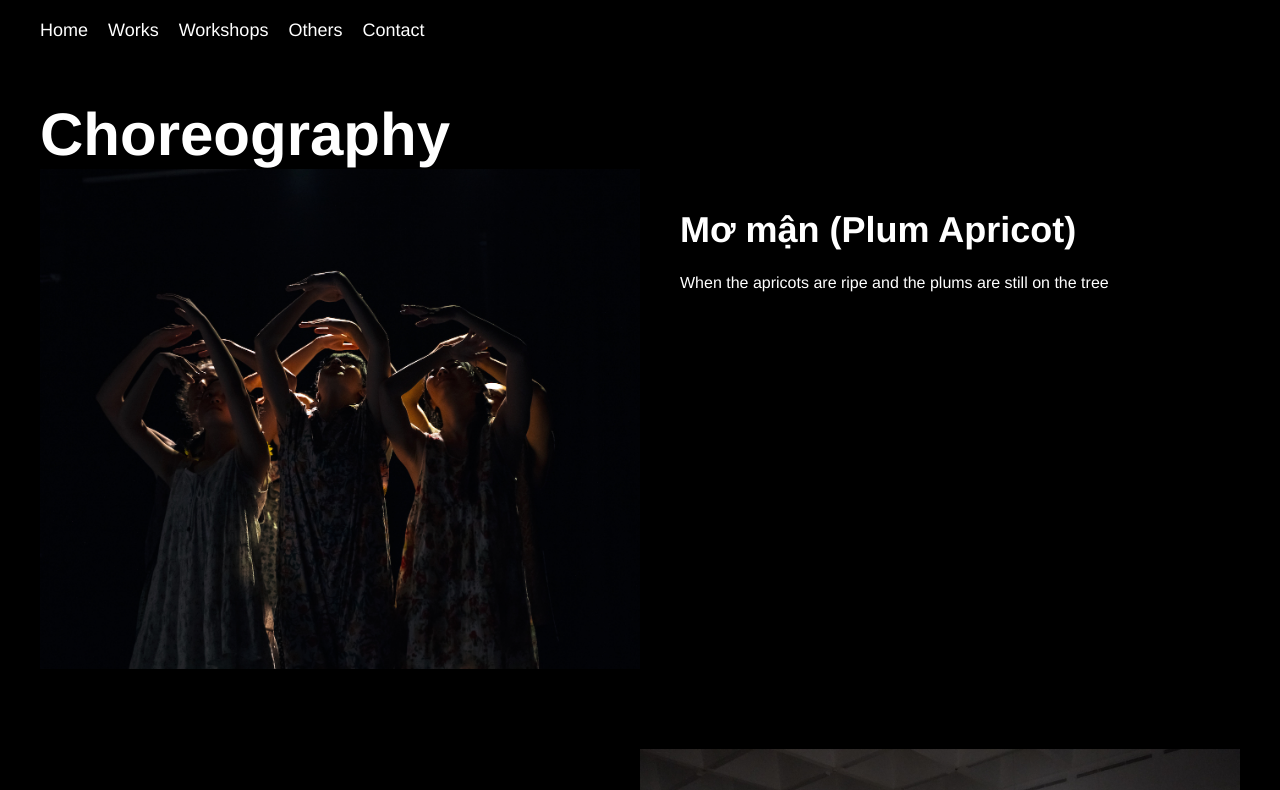
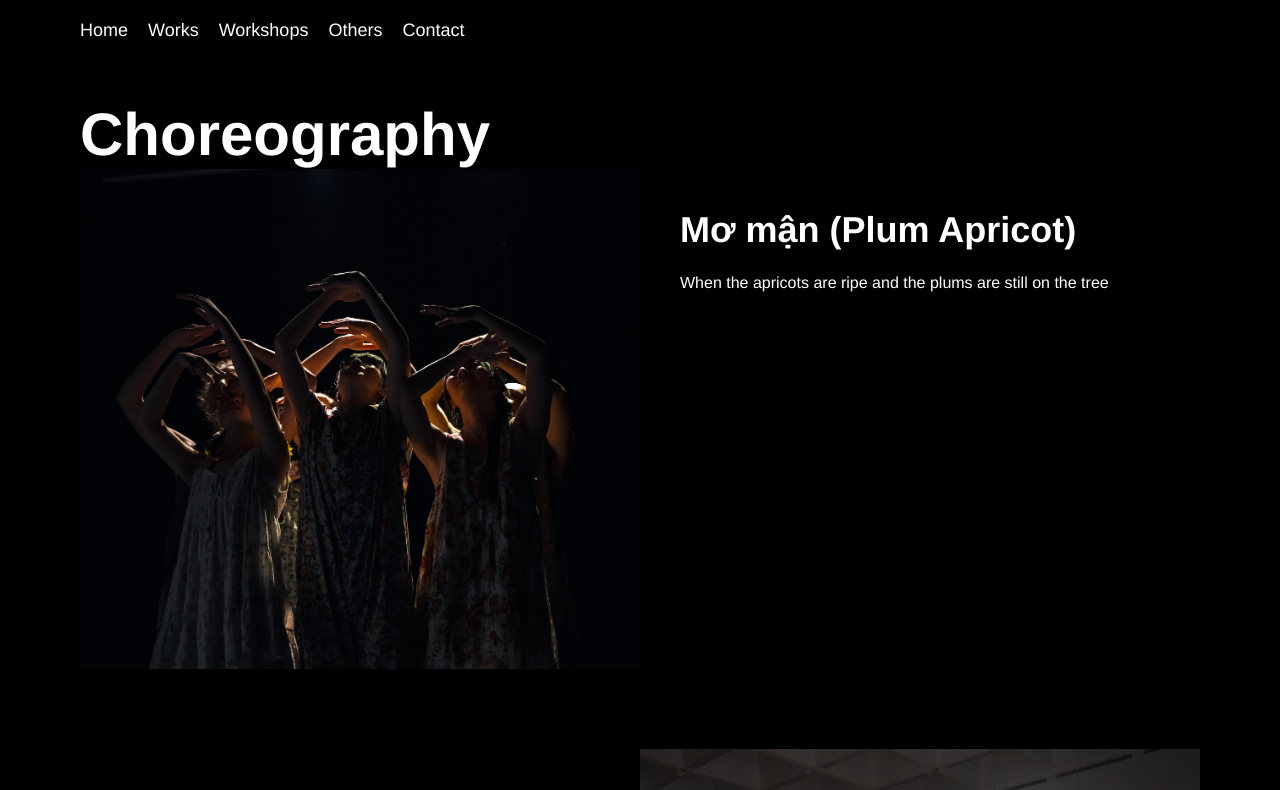
Before and after one commit to hungdoworks/hungdoworks.github.io, a Next.js app: page /choreography in a window 1280 px wide. Shown: the top 790 px of the page. Built offline with nearby package versions, Linux system fonts and the light colour scheme.

Commit message:
Update layout to avoid break on large screen.

```diff
--- a/src/pages/choreography/index.js
+++ b/src/pages/choreography/index.js
@@ -7,7 +7,6 @@ export default function ChoreographyPage() {
 
     return (
         <div className={styles.container}>
-            <div className={styles.background}></div>
             <div className={styles.content}>
                 <h1>Choreography</h1>
                 <div className={styles.performanceList}>
--- a/src/pages/performances/index.js
+++ b/src/pages/performances/index.js
@@ -9,7 +9,6 @@ export default function PerformancesPage() {
 
     return (
         <div className={styles.container}>
-            <div className={styles.background}></div>
             <div className={styles.content}>
                 <h1>Performances</h1>
                 <div className={styles.performanceList}>
--- a/src/pages/works/index.js
+++ b/src/pages/works/index.js
@@ -5,7 +5,6 @@ import { useRouter } from "next/router";
 export default function WorksPage() {
     return (
         <div className={styles.container}>
-            <div className={styles.background}></div>
             <div className={styles.content}>
                 <WorkList>
                     <WorkListItem title="Performances" imgSrc="/images/perf_a_woman.jpg" url="/performances"/>
--- a/src/styles/Home.module.scss
+++ b/src/styles/Home.module.scss
@@ -1,12 +1,5 @@
 .container {
-    &Background {
-        position: absolute;
-        top: 0;
-        left: 0;
-        width: 100%;
-        height: 100%;
-        background: #000;
-    }
+    background: #000;
 };
 
 .content {
--- a/src/styles/NavigationBar.module.scss
+++ b/src/styles/NavigationBar.module.scss
@@ -6,7 +6,6 @@
 .navList {
     position: absolute;
     z-index: 1;
-    width: 100%;
     display: flex;
     gap: 20px;
     padding: 20px 40px;
--- a/src/styles/Performances.module.scss
+++ b/src/styles/Performances.module.scss
@@ -1,14 +1,5 @@
 .container {
     padding: 40px 40px 60px 40px;
-    background: #000;
-}
-
-.background {
-    position: absolute;
-    top: 0;
-    left: 0;
-    width: 100%;
-    height: 100%;
     background: #000;
 }
 
--- a/src/styles/Works.module.scss
+++ b/src/styles/Works.module.scss
@@ -1,14 +1,5 @@
 .container {
     padding: 40px 40px 60px 40px;
-    background: #000;
-}
-
-.background {
-    position: absolute;
-    top: 0;
-    left: 0;
-    width: 100%;
-    height: 100%;
     background: #000;
 }
 
--- a/src/styles/globals.css
+++ b/src/styles/globals.css
@@ -5,6 +5,15 @@
     font-family: Helvetica, sans-serif;
 }
 
+html {
+    background: #000;
+}
+
+body {
+    max-width: 1200px;
+    margin: 0 auto;
+}
+
 a {
     text-decoration: none;
 }
```
